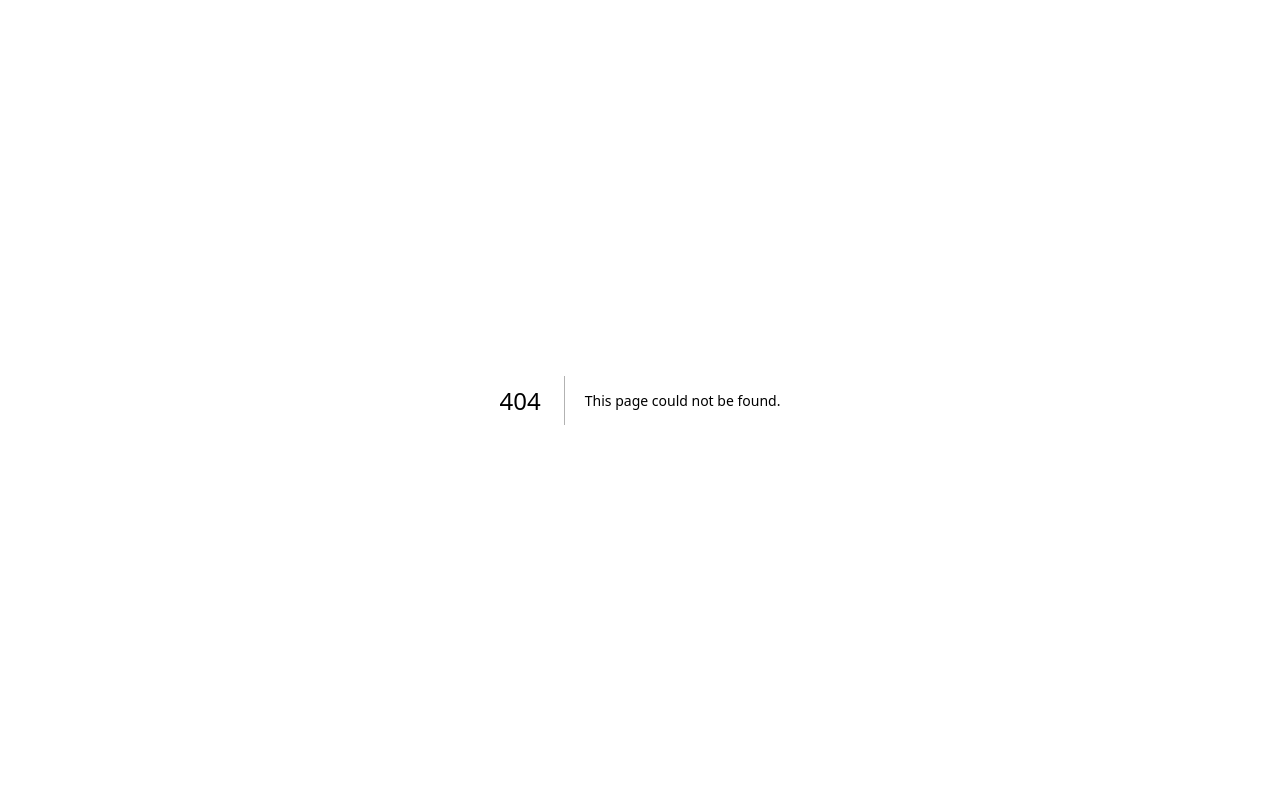
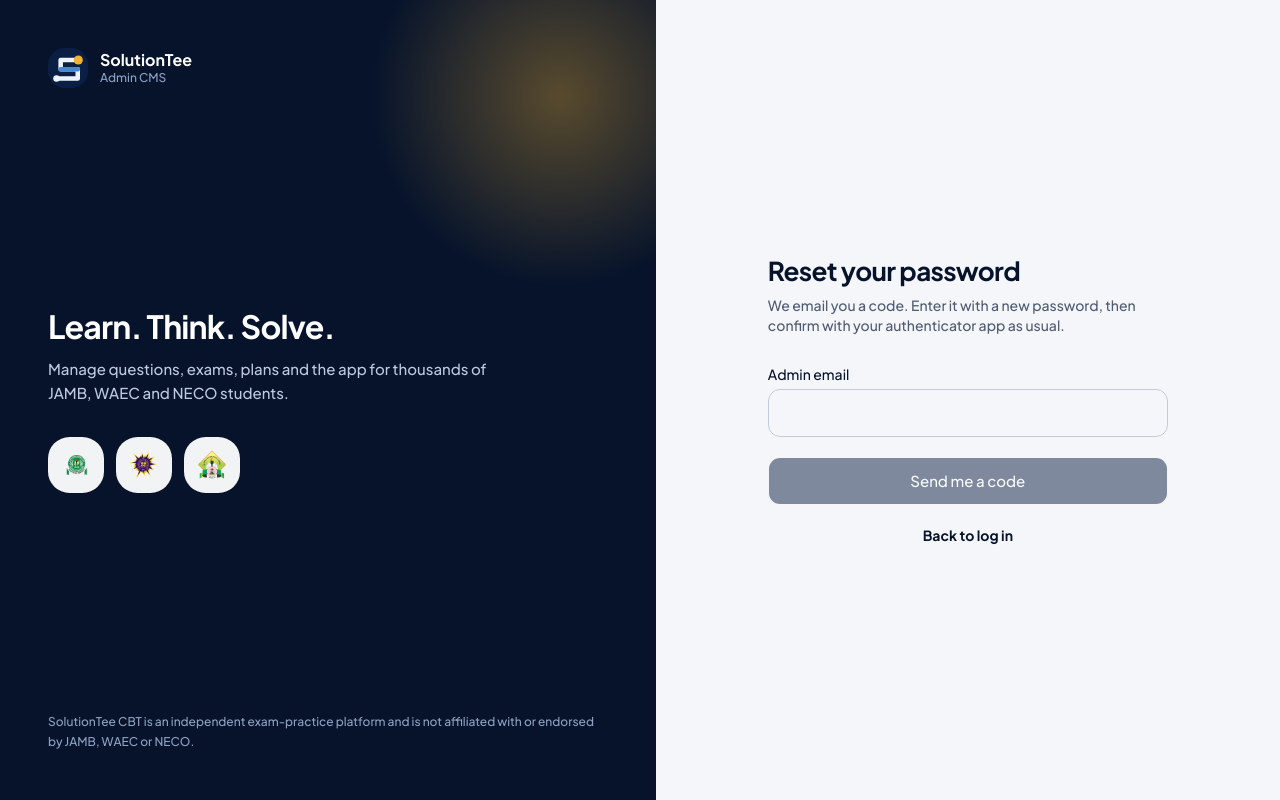
Before and after one commit to Emmaco08/solutionteecbt, a Next.js app in the folder apps/web/: page /admin/forgot in a window 1280 px wide. Before the commit this address had no page. Built offline with nearby package versions, Linux system fonts and the light colour scheme.

Commit message:
feat(admin): forgot password on the admin login (emailed code, new password, then the authenticator step)
Co-Authored-By: Claude Opus 5.5 <noreply@anthropic.com>

```diff
--- /dev/null
+++ b/apps/web/app/admin/forgot/forgot-form.tsx
@@ -0,0 +1,113 @@
+"use client";
+import { useState } from "react";
+import Link from "next/link";
+import { useRouter } from "next/navigation";
+import { SpinnerGap } from "@phosphor-icons/react";
+import { Button } from "@/components/ui/button";
+import { Input } from "@/components/ui/input";
+import { Label } from "@/components/ui/label";
+import { createClient } from "@/lib/supabase/client";
+
+/**
+ * Admin password reset, the same way the app does it (docs/AUTH_EMAIL.md):
+ * 1. POST /api/auth/forgot-password emails a one-time code (rate-limited; same answer for unknown emails).
+ * 2. verifyOtp(recovery) signs in at level 1, updateUser sets the new password.
+ * 3. The admin still has to pass the authenticator step on /admin/mfa before anything opens.
+ */
+export function ForgotForm() {
+  const router = useRouter();
+  const [email, setEmail] = useState("");
+  const [step, setStep] = useState<"email" | "code">("email");
+  const [codeLength, setCodeLength] = useState(8);
+  const [info, setInfo] = useState("");
+  const [error, setError] = useState("");
+  const [busy, setBusy] = useState(false);
+
+  async function sendCode(e: React.FormEvent<HTMLFormElement>) {
+    e.preventDefault();
+    setBusy(true);
+    setError("");
+    try {
+      const r = await fetch("/api/auth/forgot-password", { method: "POST", headers: { "content-type": "application/json" }, body: JSON.stringify({ email }) });
+      const j = await r.json();
+      if (!r.ok) throw new Error(j.error ?? "Could not send the code. Try again.");
+      if (j.codeLength) setCodeLength(j.codeLength);
+      setInfo(j.message);
+      setStep("code");
+    } catch (err) {
+      setError(err instanceof Error ? err.message : "Could not send the code. Try again.");
+    } finally {
+      setBusy(false);
+    }
+  }
+
+  async function reset(e: React.FormEvent<HTMLFormElement>) {
+    e.preventDefault();
+    const f = new FormData(e.currentTarget);
+    const token = String(f.get("code")).replace(/\s/g, "");
+    const password = String(f.get("password"));
+    if (password !== String(f.get("confirm"))) return setError("The two passwords are not the same.");
+    if (password.length < 10 || !/[a-z]/i.test(password) || !/\d/.test(password)) return setError("Use at least 10 characters with letters and numbers.");
+    setBusy(true);
+    setError("");
+    const supabase = createClient();
+    const { error: otpError } = await supabase.auth.verifyOtp({ email, token, type: "recovery" });
+    if (otpError) {
+      setBusy(false);
+      return setError(/expired|invalid/i.test(otpError.message) ? "That code is wrong or has expired. Ask for a new one." : otpError.message);
+    }
+    const { data, error: upError } = await supabase.auth.updateUser({ password });
+    if (upError) {
+      setBusy(false);
+      return setError(/same|different/i.test(upError.message) ? "Choose a password you have not used before." : upError.message);
+    }
+    const token2 = (await supabase.auth.getSession()).data.session?.access_token;
+    if (token2 && data.user) {
+      fetch("/api/auth/notify", { method: "POST", headers: { "content-type": "application/json", authorization: `Bearer ${token2}` }, body: JSON.stringify({ event: "password_changed" }) }).catch(() => {});
+    }
+    router.replace("/admin/mfa");
+    router.refresh();
+  }
+
+  if (step === "email") {
+    return (
+      <form onSubmit={sendCode} className="space-y-5" noValidate>
+        <div className="space-y-2">
+          <Label htmlFor="email">Admin email</Label>
+          <Input id="email" type="email" autoComplete="username" required className="h-12" value={email} onChange={(e) => setEmail(e.target.value.trim())} />
+        </div>
+        {error ? <p role="alert" className="text-sm font-bold text-error">{error}</p> : null}
+        <Button type="submit" disabled={busy || !email} className="h-12 w-full text-[15px]">
+          {busy ? <SpinnerGap className="animate-spin" size={18} /> : null} Send me a code
+        </Button>
+        <p className="text-center text-sm"><Link href="/admin/login" className="font-bold text-link">Back to log in</Link></p>
+      </form>
+    );
+  }
+
+  return (
+    <form onSubmit={reset} className="space-y-5" noValidate>
+      <p className="rounded-xl bg-info-soft px-4 py-3 text-sm text-on-info-soft">{info} Check your spam folder too.</p>
+      <div className="space-y-2">
+        <Label htmlFor="code">{codeLength}-digit code</Label>
+        <Input id="code" name="code" inputMode="numeric" autoComplete="one-time-code" maxLength={codeLength} required className="h-12 tracking-[.3em]" />
+      </div>
+      <div className="space-y-2">
+        <Label htmlFor="password">New password</Label>
+        <Input id="password" name="password" type="password" autoComplete="new-password" required minLength={10} className="h-12" />
+        <p className="text-xs text-muted-foreground">At least 10 characters with letters and numbers. Save it in a password manager.</p>
+      </div>
+      <div className="space-y-2">
+        <Label htmlFor="confirm">New password again</Label>
+        <Input id="confirm" name="confirm" type="password" autoComplete="new-password" required className="h-12" />
+      </div>
+      {error ? <p role="alert" className="text-sm font-bold text-error">{error}</p> : null}
+      <Button type="submit" disabled={busy} className="h-12 w-full text-[15px]">
+        {busy ? <SpinnerGap className="animate-spin" size={18} /> : null} Set new password
+      </Button>
+      <p className="text-center text-sm">
+        <button type="button" className="font-bold text-link" onClick={() => { setStep("email"); setError(""); }}>Send a new code</button>
+      </p>
+    </form>
+  );
+}
--- /dev/null
+++ b/apps/web/app/admin/forgot/page.tsx
@@ -0,0 +1,13 @@
+import type { Metadata } from "next";
+import { AuthFrame } from "@/components/admin/auth-frame";
+import { ForgotForm } from "./forgot-form";
+
+export const metadata: Metadata = { title: "Reset admin password" };
+
+export default function Page() {
+  return (
+    <AuthFrame title="Reset your password" subtitle="We email you a code. Enter it with a new password, then confirm with your authenticator app as usual.">
+      <ForgotForm />
+    </AuthFrame>
+  );
+}
--- a/apps/web/app/admin/login/forms.tsx
+++ b/apps/web/app/admin/login/forms.tsx
@@ -1,5 +1,6 @@
 "use client";
 import { useActionState, useEffect, useState } from "react";
+import Link from "next/link";
 import { useRouter } from "next/navigation";
 import { Eye, EyeSlash, SpinnerGap } from "@phosphor-icons/react";
 import { Button } from "@/components/ui/button";
@@ -60,7 +61,7 @@ export function LoginForm({ notice, next }: { notice?: string; next: string }) {
       <Button type="submit" disabled={busy} className="h-12 w-full text-[15px]">
         {busy ? <SpinnerGap className="animate-spin" size={18} /> : null} Log in
       </Button>
-      <p className="text-center text-xs text-muted-foreground">Forgot your password? Ask a super admin to send a reset link.</p>
+      <p className="text-center text-sm"><Link href="/admin/forgot" className="font-bold text-link">Forgot your password?</Link></p>
     </form>
   );
 }
--- a/apps/web/proxy.ts
+++ b/apps/web/proxy.ts
@@ -2,7 +2,7 @@ import { createServerClient } from "@supabase/ssr";
 import { NextResponse, type NextRequest } from "next/server";
 
 // Pages under /admin that work without a session.
-const PUBLIC_ADMIN = ["/admin/login", "/admin/accept"];
+const PUBLIC_ADMIN = ["/admin/login", "/admin/accept", "/admin/forgot"];
 
 /** Refreshes the Supabase session cookie on every admin request and sends signed-out visitors to the login page.
     This is only the first gate: the admin layout re-checks staff role and 2-step login, and RLS checks every query. */
```
